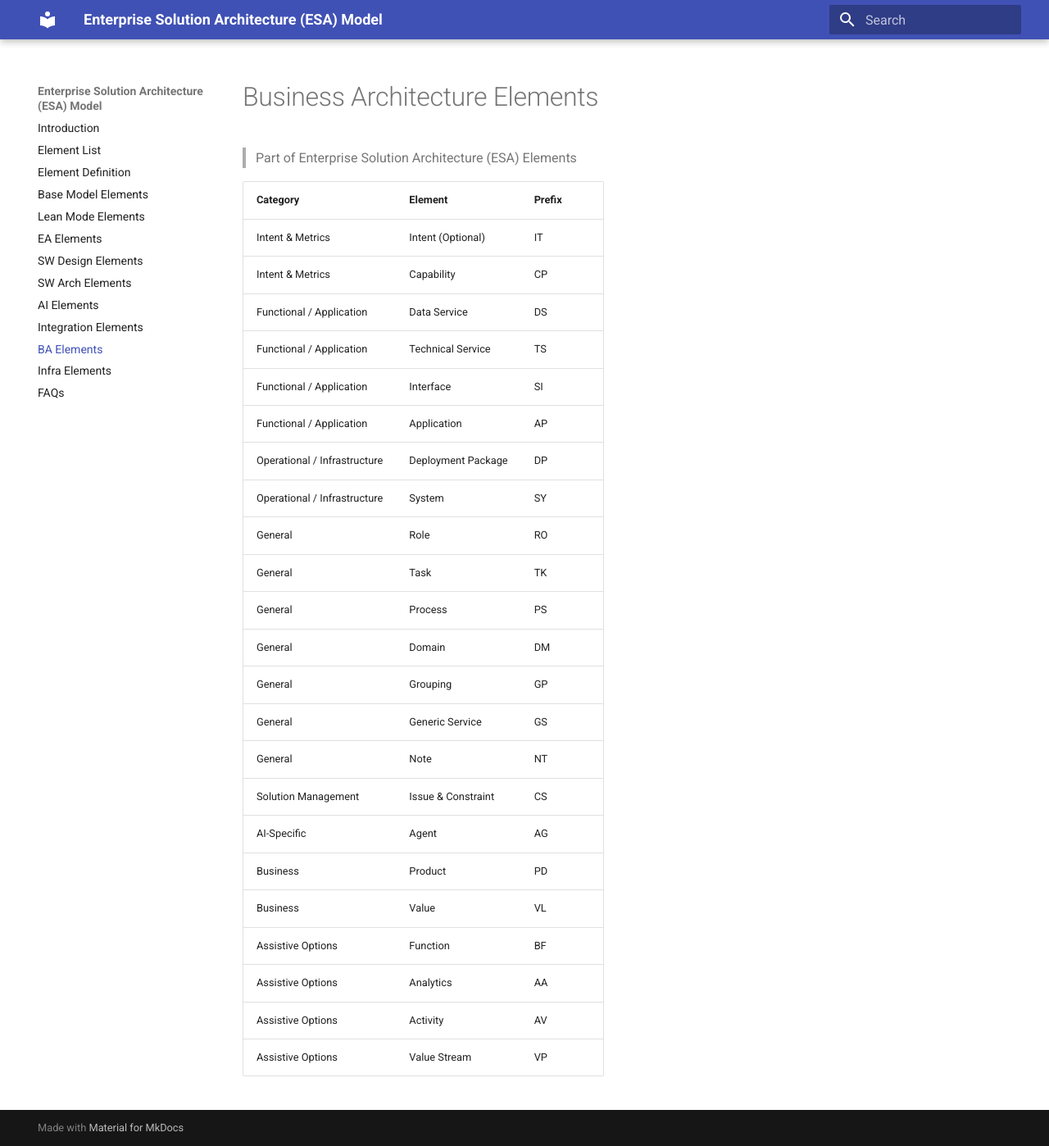
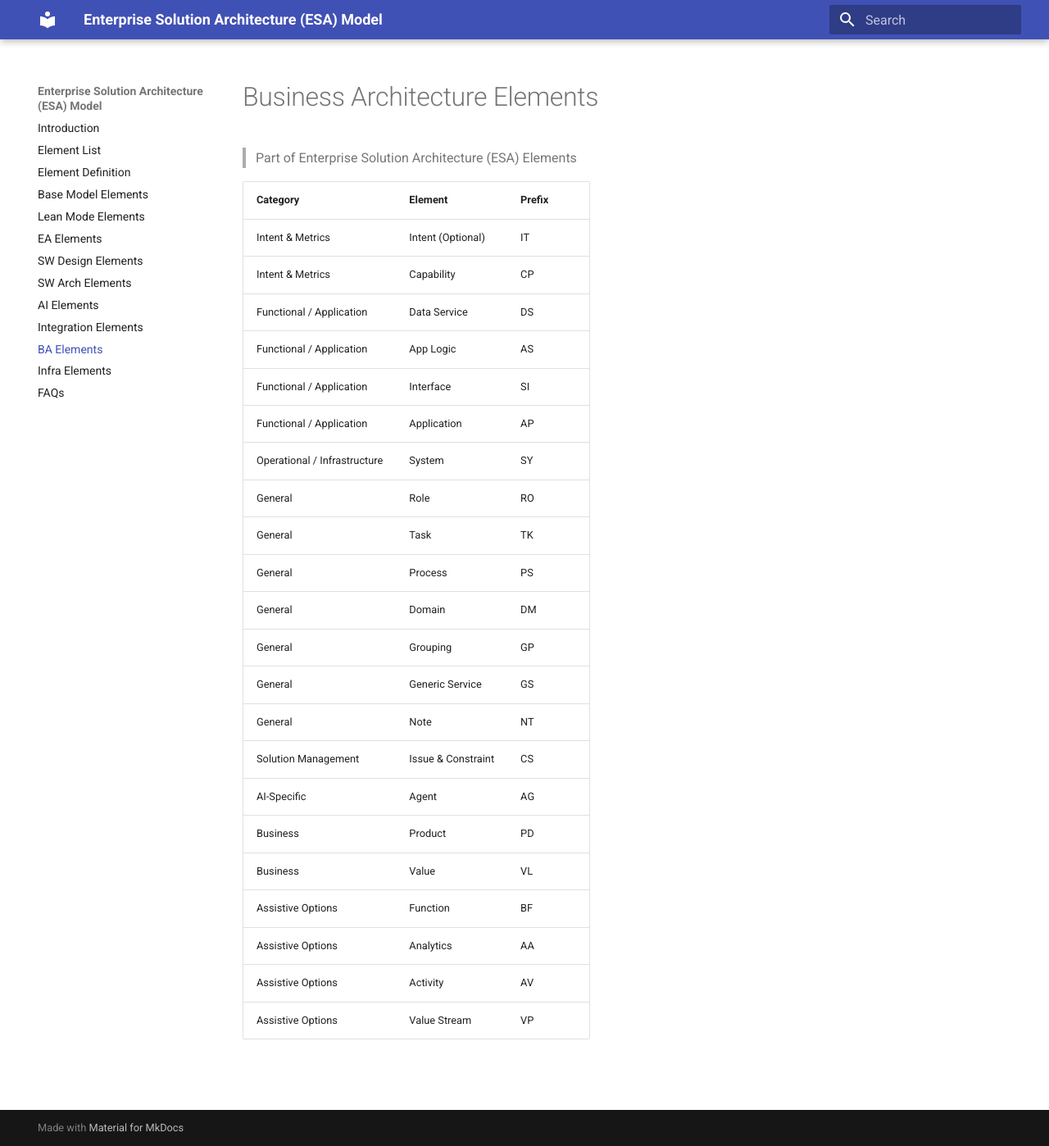
Before and after one commit to seniorgu/esa, an MkDocs documentation site: the page built from docs/esa-business-arch-elements.md, in a window 1280 px wide and 1398 px high. Shown: the whole window at 82% size. Built offline with MkDocs 1.6.1 and Material for MkDocs 9.7.7, drawn with Linux system fonts in a browser that asks for light colours.

Commit message:
Update esa-business-arch-elements.md

```diff
--- a/docs/esa-business-arch-elements.md
+++ b/docs/esa-business-arch-elements.md
@@ -7,10 +7,9 @@
 | Intent & Metrics             | Intent  (Optional)  | IT     |
 | Intent & Metrics             | Capability          | CP     |
 | Functional / Application     | Data  Service       | DS     |
-| Functional / Application     | Technical  Service  | TS     |
+| Functional / Application     | App Logic           | AS     |
 | Functional / Application     | Interface           | SI     |
 | Functional / Application     | Application         | AP     |
-| Operational / Infrastructure | Deployment  Package | DP     |
 | Operational / Infrastructure | System              | SY     |
 | General                      | Role                | RO     |
 | General                      | Task                | TK     |
```
